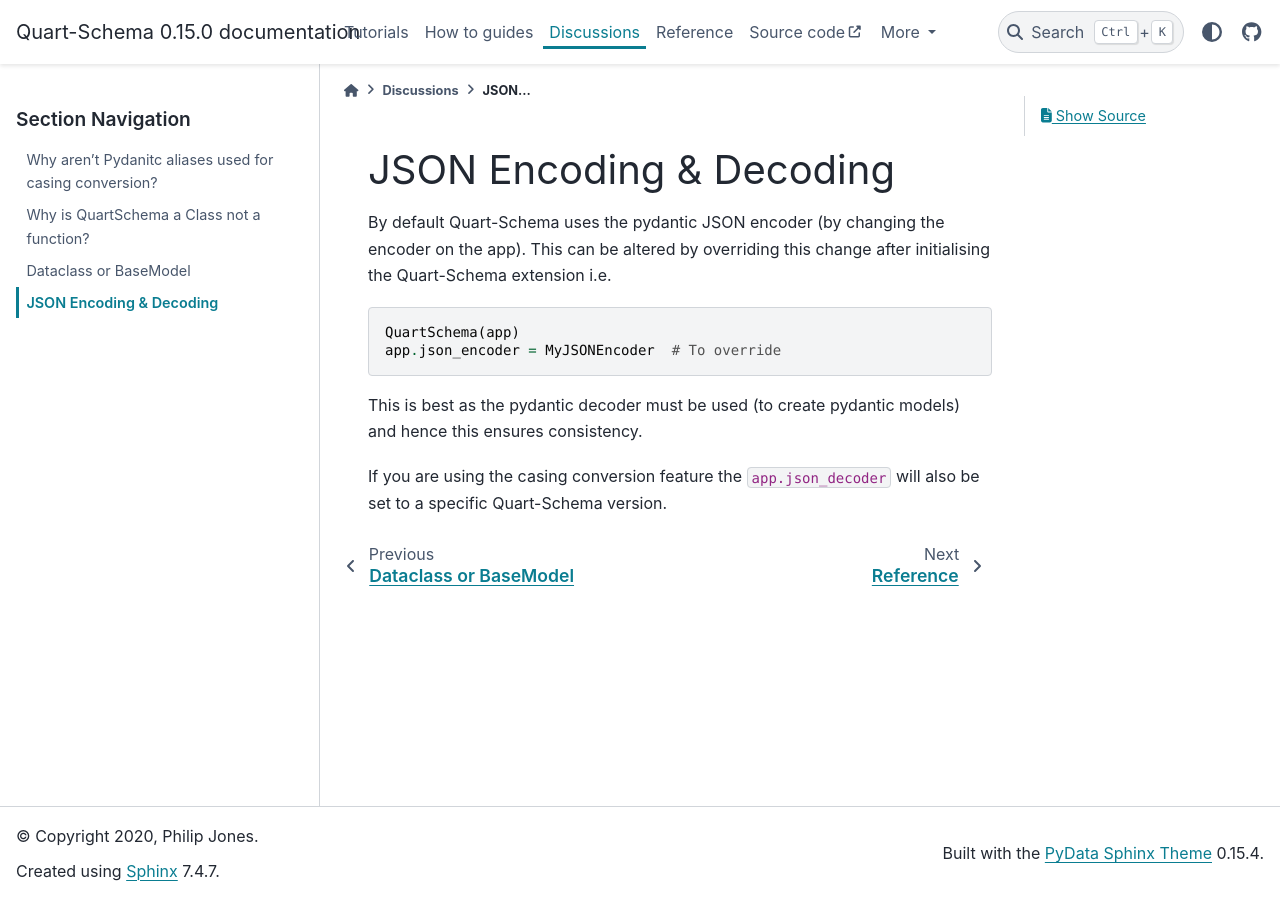
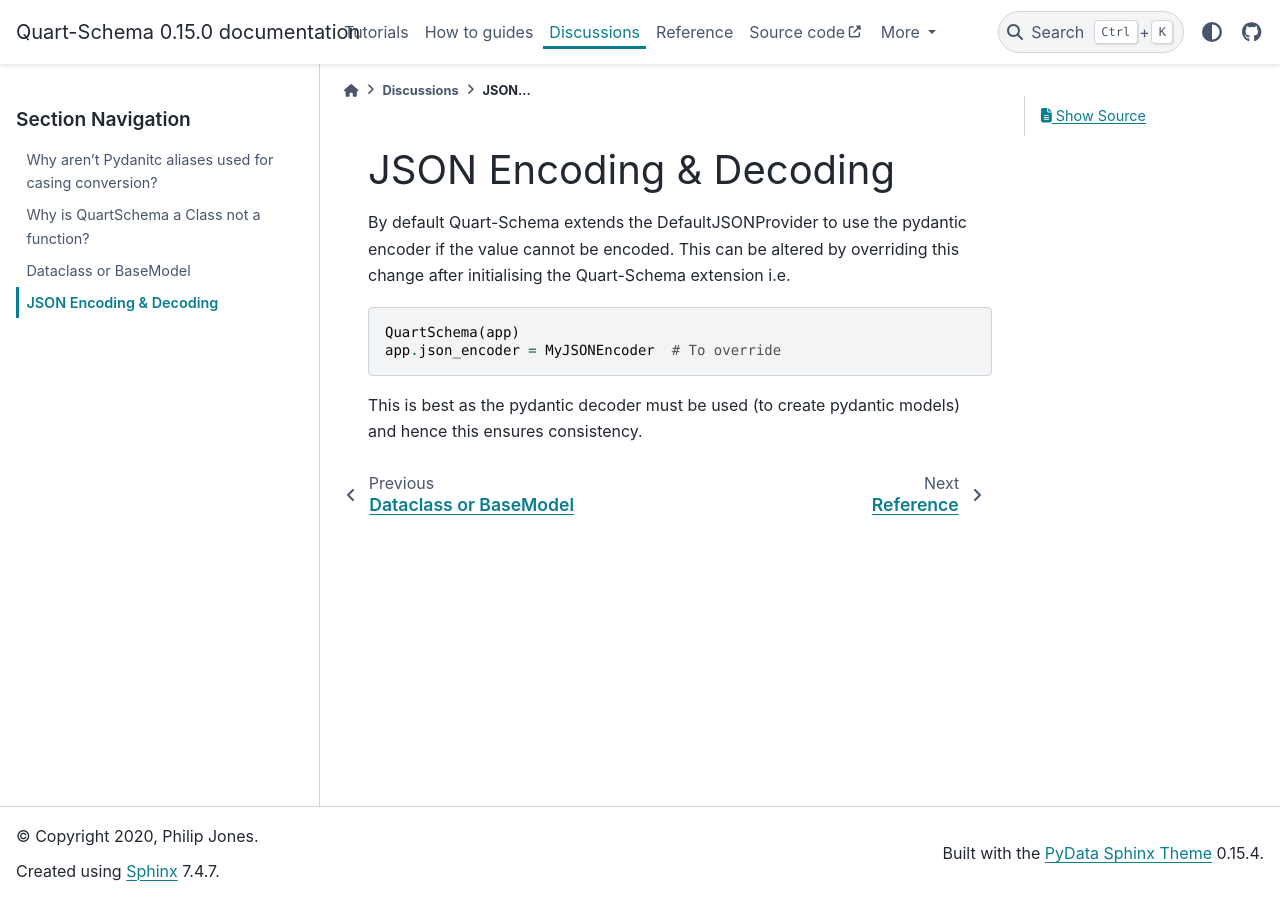
Before and after one commit to pgjones/quart-schema, a Sphinx documentation site: the page built from docs/discussion/json_encoding.rst, in a window 1280 px wide. Built offline with Sphinx 7.4.7 and the PyData theme 0.15.4, drawn with Linux system fonts in a browser that asks for light colours; pages that are not in the unit, such as notebooks, are missing from menus.

Commit message:
Restore usage of the pydantic encoder by default
This was removed in 32c8811daf62dd56dcf69a0dfa0dd1289f4ec929, however
that commit only needed to move the casing conversion. Restoring the
pydantic encoder will match users expectations, without affecting the
casing, and whilst allowing a user to override the JSONProvider
however they'd like.

```diff
--- a/docs/discussion/json_encoding.rst
+++ b/docs/discussion/json_encoding.rst
@@ -1,9 +1,10 @@
 JSON Encoding & Decoding
 ========================
 
-By default Quart-Schema uses the pydantic JSON encoder (by changing
-the encoder on the app). This can be altered by overriding this change
-after initialising the Quart-Schema extension i.e.
+By default Quart-Schema extends the DefaultJSONProvider to use the
+pydantic encoder if the value cannot be encoded. This can be altered
+by overriding this change after initialising the Quart-Schema
+extension i.e.
 
 .. code-block:: python
 
@@ -12,7 +13,3 @@
 
 This is best as the pydantic decoder must be used (to create pydantic
 models) and hence this ensures consistency.
-
-If you are using the casing conversion feature the
-``app.json_decoder`` will also be set to a specific Quart-Schema
-version.
```
Also changed, not shown: 2 other files.
